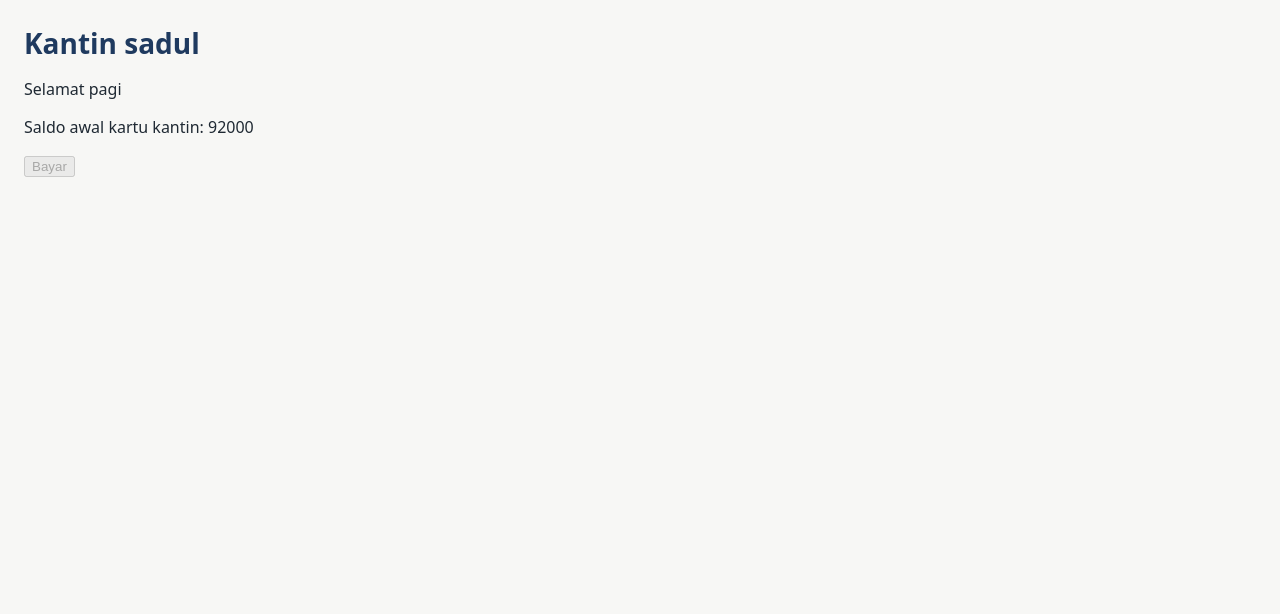
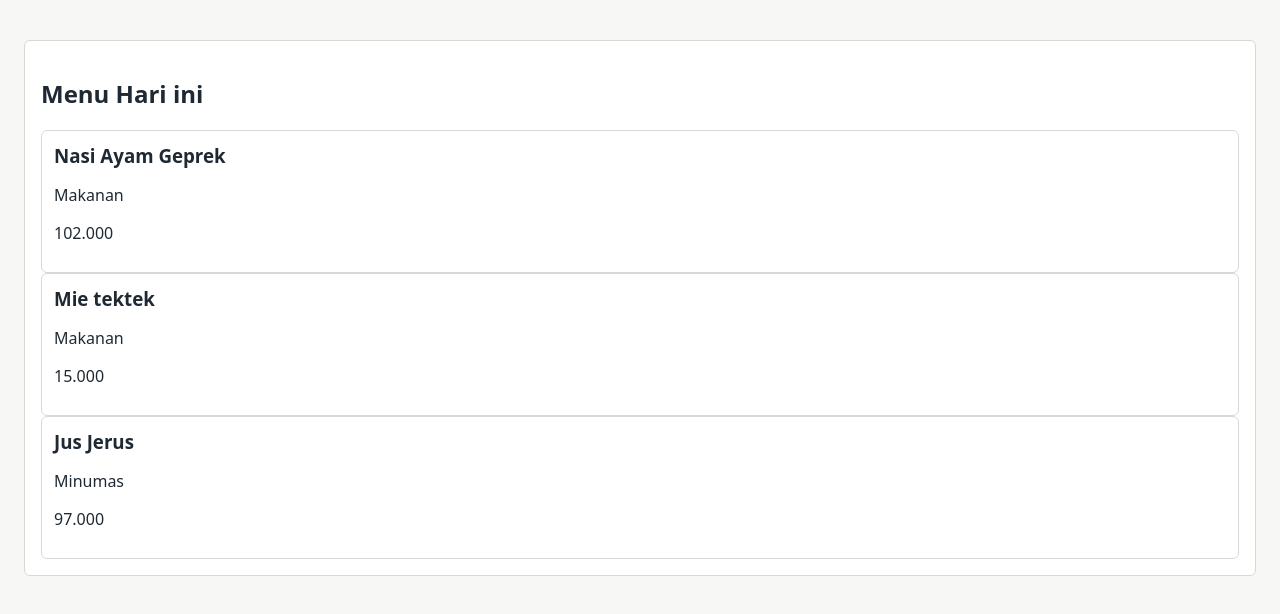
Before and after one commit to sisadul/modul06_pengweb2, a React (Vite) app: page / in a window 1280 px wide. Shown: the top 614 px of the page. Built offline with nearby package versions, Linux system fonts and the light colour scheme.

Commit message:
tahap 2 : pengerjaan Components, Props, Composition, dan chidren

```diff
--- a/src/App.jsx
+++ b/src/App.jsx
@@ -1,3 +1,6 @@
+import Panel from './components/Panel'
+import KartuMenu from './components/KartuMenu'
+
 const panggilan = 'sadul'
 const N = 92
 const gayaJudul = {color: '#1f3a5f', fontSize: '28px'}
@@ -5,14 +8,11 @@ const gayaJudul = {color: '#1f3a5f', fontSize: '28px'}
 function App(){
   const jam = 9
   return (
-    <>
-      <h1 className="judul" style={gayaJudul}>
-        Kantin {panggilan}
-      </h1>
-      <p>{jam < 12 ? "Selamat pagi" : "Selamat siang"}</p>
-      <p>Saldo awal kartu kantin: {N *1000}</p>
-      <button disabled>Bayar</button>
-    </>
+    <Panel judul="Menu Hari ini">
+      <KartuMenu nama="Nasi Ayam Geprek" harga={10000 + (N * 1000)}/>
+      <KartuMenu nama="Mie tektek" harga={15000}/>
+      <KartuMenu nama="Jus Jerus" harga={5000 + (N * 1000)} kategori="Minumas"/>
+    </Panel>
   )
 }
 
--- a/src/components/KartuMenu.jsx
+++ b/src/components/KartuMenu.jsx
@@ -0,0 +1,12 @@
+import LabelHarga from './LabelHarga';
+function KartuMenu({nama, harga, kategori = 'Makanan'}){
+    return (
+        <div className="kartu">
+            <h3>{nama}</h3>
+            <p>{kategori}</p>
+            <LabelHarga harga={harga}/>
+        </div>
+    )
+}
+
+export default KartuMenu
--- a/src/components/LabelHarga.jsx
+++ b/src/components/LabelHarga.jsx
@@ -0,0 +1,4 @@
+function LabelHarga({harga}){
+    return <p>{harga.toLocaleString('id-ID')}</p>
+}
+export default LabelHarga
--- a/src/components/Panel.jsx
+++ b/src/components/Panel.jsx
@@ -0,0 +1,10 @@
+function Panel({judul, children}){
+    return (
+        <div className="panel">
+            {judul && <h2>{judul}</h2>}
+            {children}
+        </div>
+    )
+}
+
+export default Panel
```
